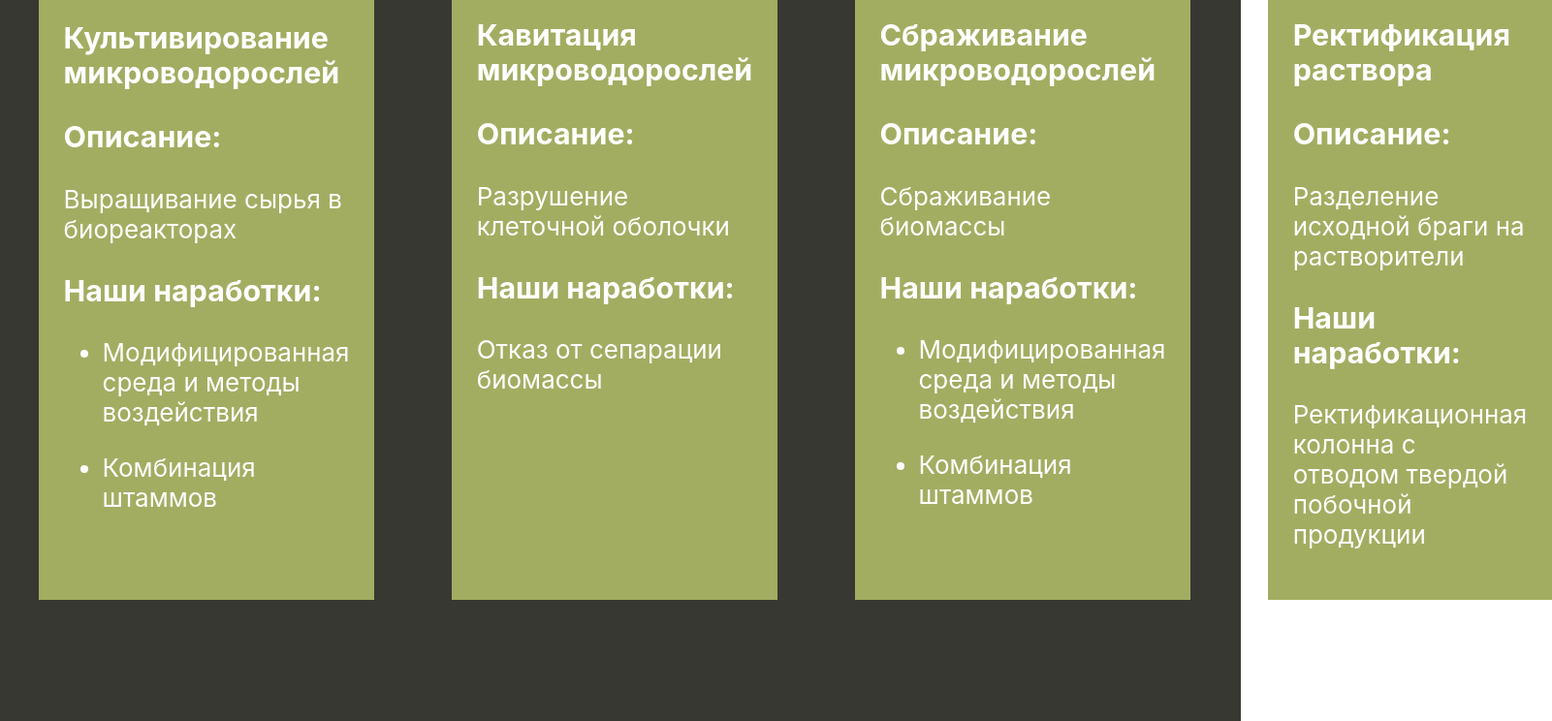
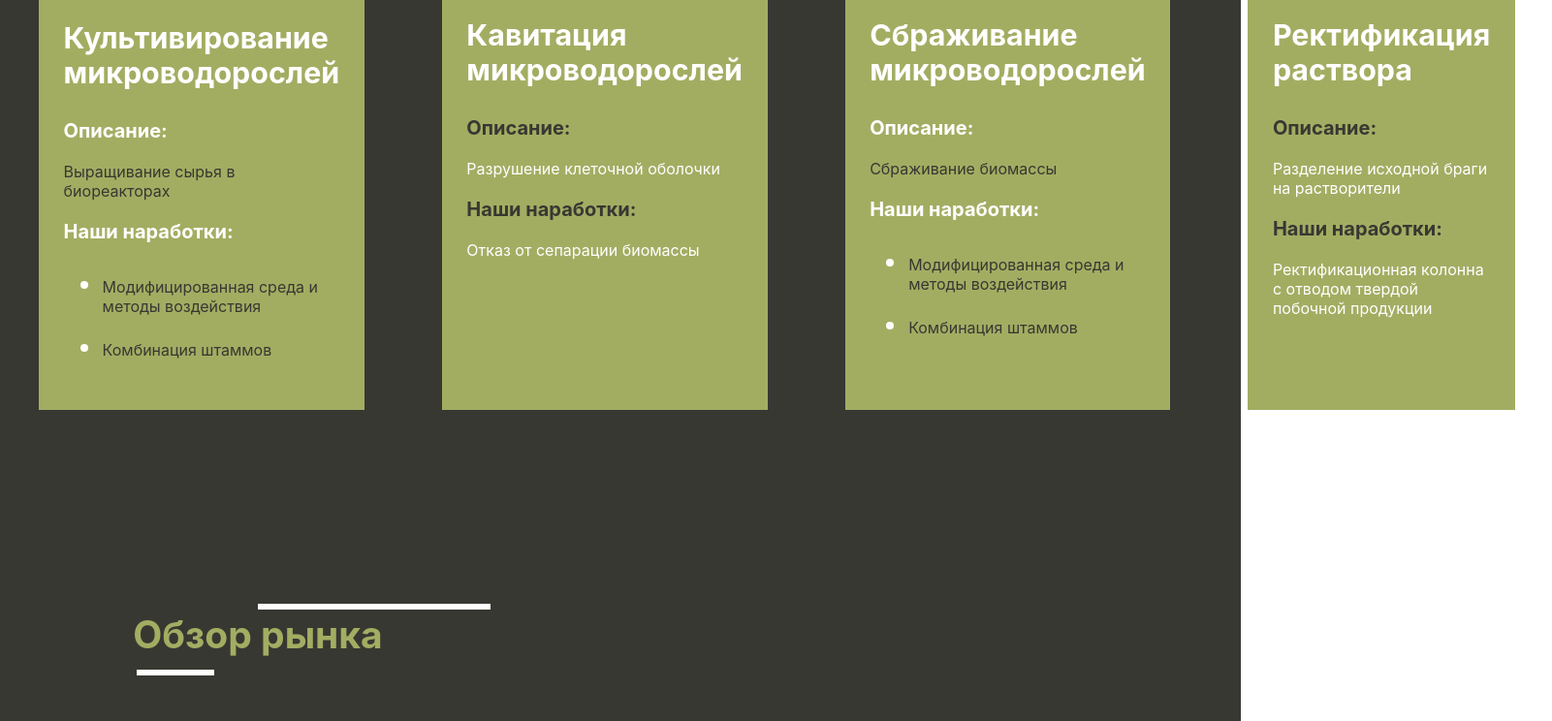
Before and after one commit to expiredy/ButaCorp, a React app in the folder dord-site/: page / in a window 1280 px wide. Shown: the part 1598-2342 px from the top of the page at 97% size, 1601 px wide, since content can reach past the window. Built offline with nearby package versions, Linux system fonts and the light colour scheme.

Commit message:
Adding style for solution section

```diff
--- a/dord-site/src/components/information-sections/SolutionSection.js
+++ b/dord-site/src/components/information-sections/SolutionSection.js
@@ -20,7 +20,9 @@ function StepsElementsGenerator() {
                                     {
                                     title: "Наши наработки:",
                                     content: ["Модифицированная среда и методы воздействия", "Комбинация штаммов"]
-                                    }]
+                                    }],
+                titleColor: "#FFFFFF",
+                contentColor: "#383832"
             }
         },
         {
@@ -34,7 +36,9 @@ function StepsElementsGenerator() {
                                     {
                                     title: "Наши наработки:",
                                     content: ["Отказ от сепарации биомассы"]
-                                    }]
+                                    }],
+                titleColor: "#383832",
+                contentColor: "#FFFFFF"
             }
         },
         {
@@ -48,7 +52,9 @@ function StepsElementsGenerator() {
                                     {
                                     title: "Наши наработки:",
                                     content: ["Модифицированная среда и методы воздействия", "Комбинация штаммов"]
-                                    }]
+                                    }],
+                titleColor: "#FFFFFF",
+                contentColor: "#383832"
             }
         },
         {
@@ -62,7 +68,9 @@ function StepsElementsGenerator() {
                                     {
                                     title: "Наши наработки:",
                                     content: ["Ректификационная колонна с отводом твердой побочной продукции"]
-                                    }]
+                                    }],
+                titleColor: "#383832",
+                contentColor: "#FFFFFF"
             }
         }
     ]
@@ -72,7 +80,9 @@ function StepsElementsGenerator() {
         var contentElementGenerator = [];
         for(var sectionIndex = 0; sectionIndex < sectionsArray.descriptionSection.length; sectionIndex++) {
 
-            contentElementGenerator.push(<h3>{sectionsArray.descriptionSection[sectionIndex].title}</h3>);
+            contentElementGenerator.push(
+            <h3 className="section-content-header" style={{color: sectionsArray.titleColor}}>
+                {sectionsArray.descriptionSection[sectionIndex].title}</h3>);
             if (sectionsArray.descriptionSection[sectionIndex].content.length > 1){
                 var sectionsElementsList = [];
                 for(var contentIndex = 0;
@@ -80,14 +90,16 @@ function StepsElementsGenerator() {
                       contentIndex++){
                         sectionsElementsList.push(
                             <li>
-                                <p>{sectionsArray.descriptionSection[sectionIndex].content[contentIndex]}</p>
+                                <p className="content-paragraph"  style={{color: sectionsArray.contentColor}}>
+                                    {sectionsArray.descriptionSection[sectionIndex].content[contentIndex]}</p>
                             </li>
                         );
                      }
                 contentElementGenerator.push(<ul>{sectionsElementsList}</ul>);
             }
             else{
-                contentElementGenerator.push(<p>{sectionsArray.descriptionSection[sectionIndex].content[0]}</p>);
+                contentElementGenerator.push(<p className="content-paragraph"  style={{color: sectionsArray.contentColor}}>
+                    {sectionsArray.descriptionSection[sectionIndex].content[0]}</p>);
                 }
         }
 
@@ -102,7 +114,7 @@ function StepsElementsGenerator() {
             <div className="step-container">
                 <img src={stepsData[stepIndex].logo} className="step-logo" alt="step-logo"></img>
                 <div className="step-text-container">
-                    <h3>
+                    <h3 className="header-session">
                         {stepsData[stepIndex].headingText}
                     </h3>
                     <div>
--- a/dord-site/src/components/information-sections/SolutionSectionStyle.css
+++ b/dord-site/src/components/information-sections/SolutionSectionStyle.css
@@ -12,3 +12,12 @@
 .step-text-container{
     text-align: left;
 }
+
+.section-content-header{
+    font-size: 2.5vh;
+}
+
+
+.content-paragraph{
+    font-size: 2vh;
+}
```
